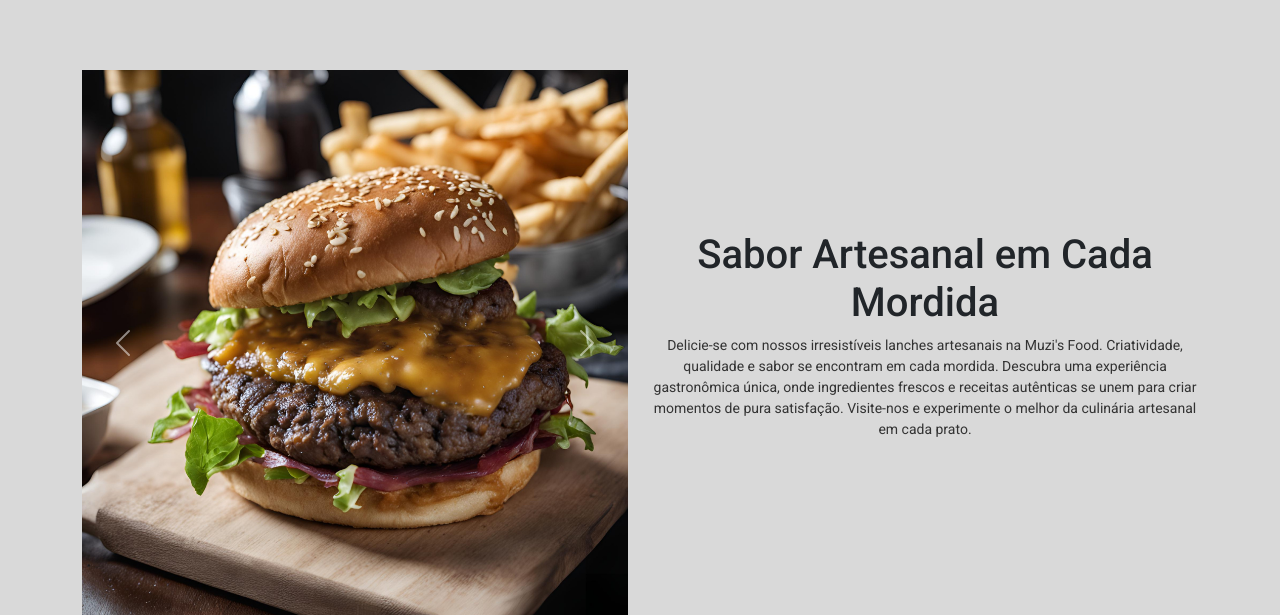
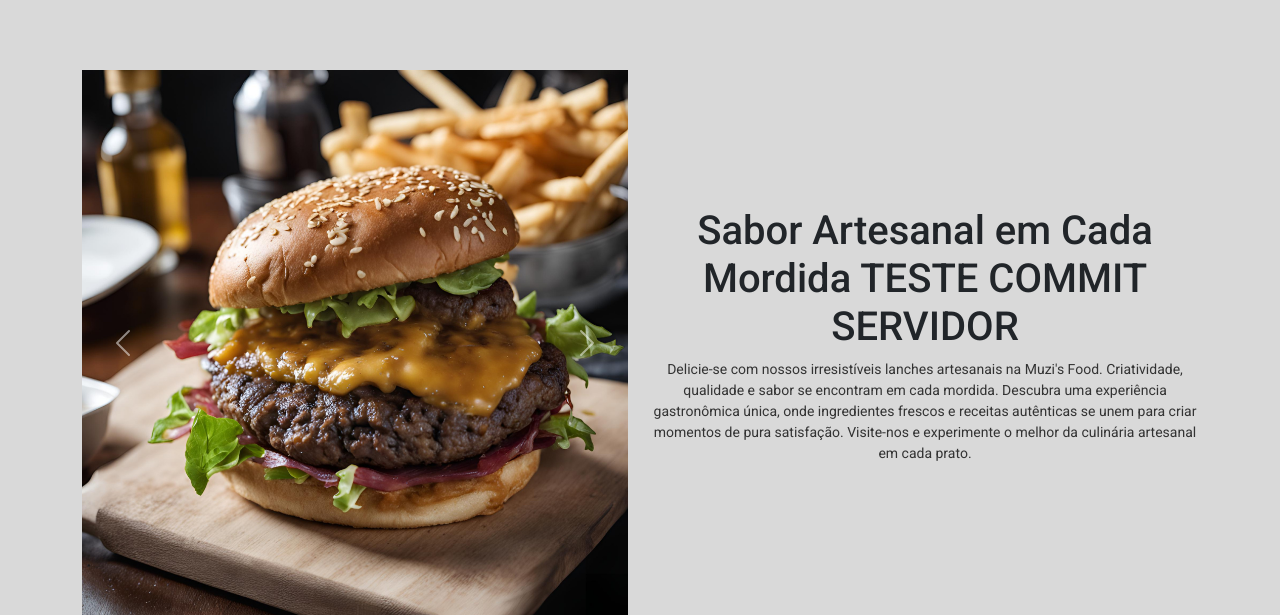
Before and after one commit to matheusevs/muzi-food-php, a PHP site: page / in a window 1280 px wide. Shown: the part 72-687 px from the top of the page. Run offline with PHP 8.4, Linux system fonts and the light colour scheme; some libraries are stand-ins or nearby versions.

Commit message:
Commit de testes

```diff
--- a/index.php
+++ b/index.php
@@ -69,7 +69,7 @@
             </div>
             <div class="col-md-6">
                 <div class="d-flex flex-column align-items-center justify-content-center h-100">
-                    <h1 class="text-center">Sabor Artesanal em Cada Mordida</h1>
+                    <h1 class="text-center">Sabor Artesanal em Cada Mordida TESTE COMMIT SERVIDOR</h1>
                     <p class="copy text-center">Delicie-se com nossos irresistíveis lanches artesanais na Muzi's Food. Criatividade, qualidade e sabor se encontram em cada mordida. Descubra uma experiência gastronômica única, onde ingredientes frescos e receitas autênticas se unem para criar momentos de pura satisfação. Visite-nos e experimente o melhor da culinária artesanal em cada prato.</p>
                 </div>
             </div>
```
